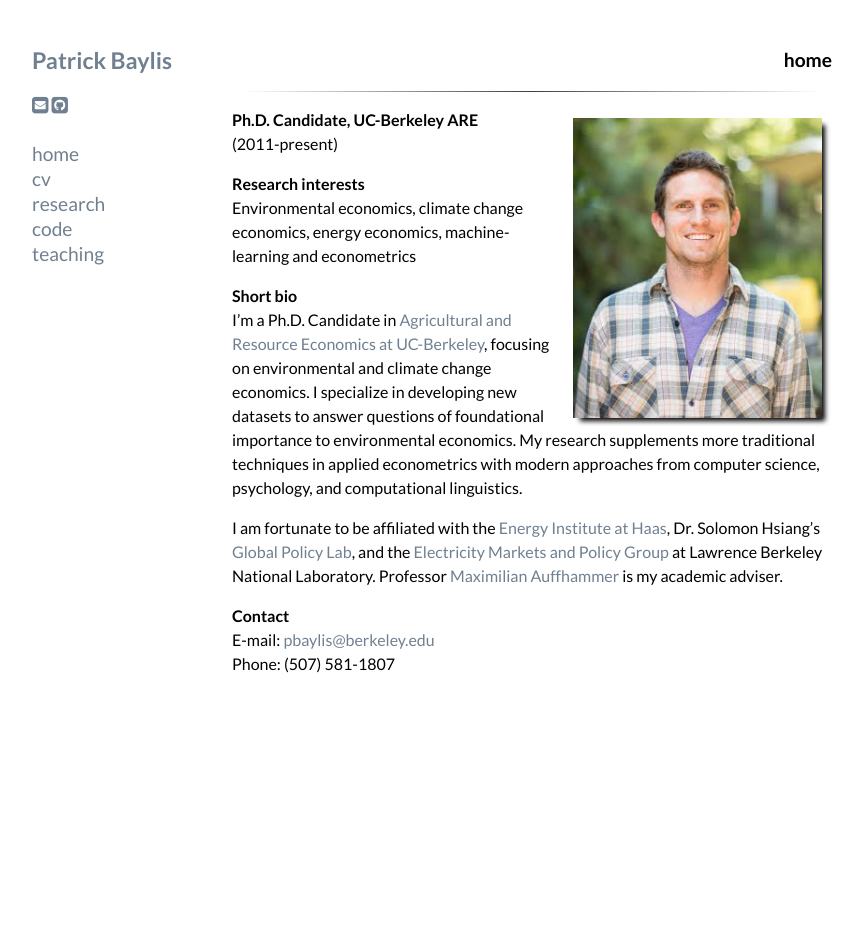
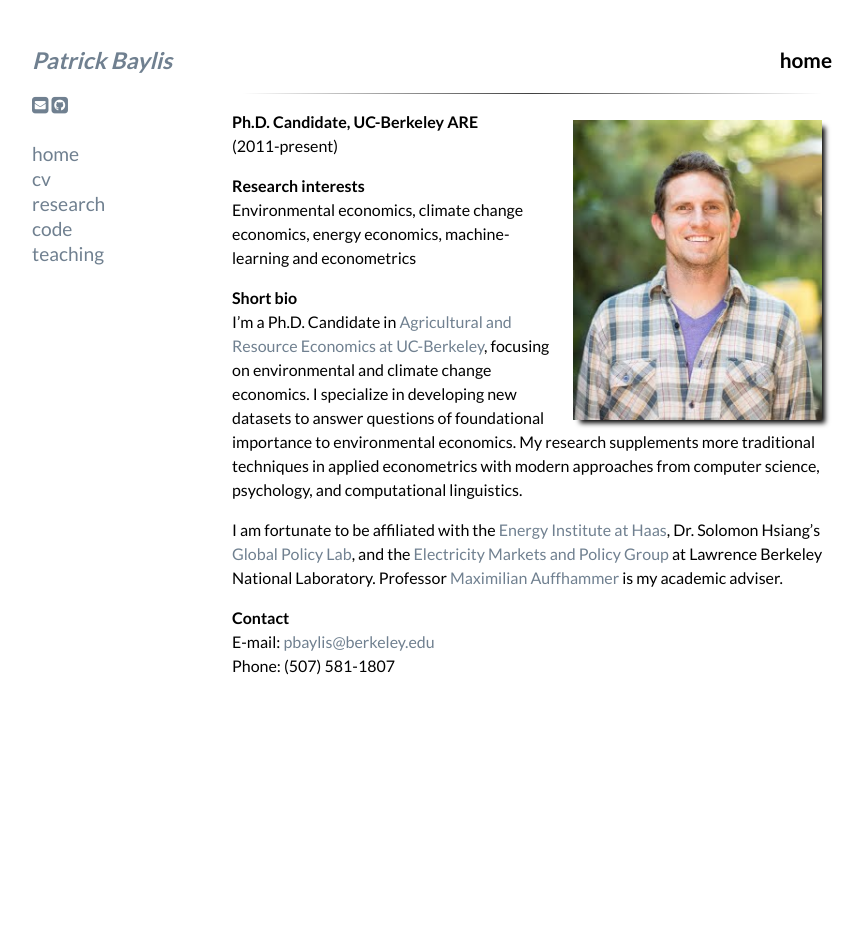
Before and after one commit to pbaylis/pbaylis.github.io, a Jekyll site: the page built from index.markdown, in a window 1280 px wide. Shown: the whole page, without its empty margins (208-1071 px from the left). Built offline with Jekyll 4.4.1, drawn with Linux system fonts in a browser that asks for light colours; nearby versions of some CDN libraries; Markdown is read by kramdown in place of the engine named in the settings.

Commit message:
italic and indent

```diff
--- a/css/main.css
+++ b/css/main.css
@@ -19,11 +19,16 @@
   text-align: center;
 }
 
-h1, h2 {
-  font-size: 120%; }
+h1 {
+  font-size: 130%; }
+
+h2 {
+  font-size: 120%;
+  font-style: italic;}
 
 h3, h4, h5, h6  {
-  font-size: 110%; }
+  font-size: 110%;
+  text-indent: 12px; }
 
 h1, h2, h3 { margin-bottom: 1em; }
 
```
